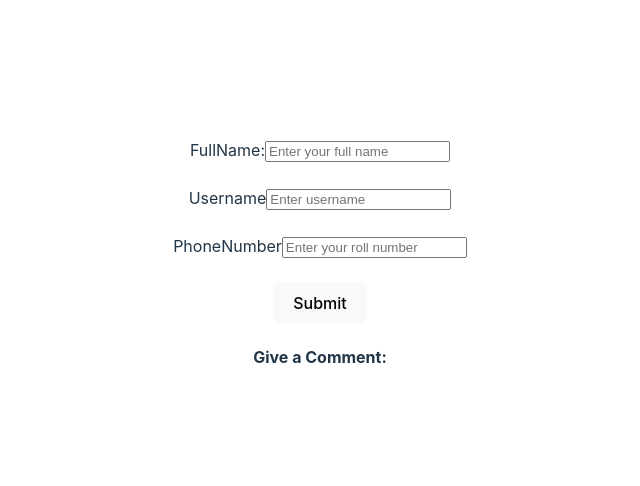
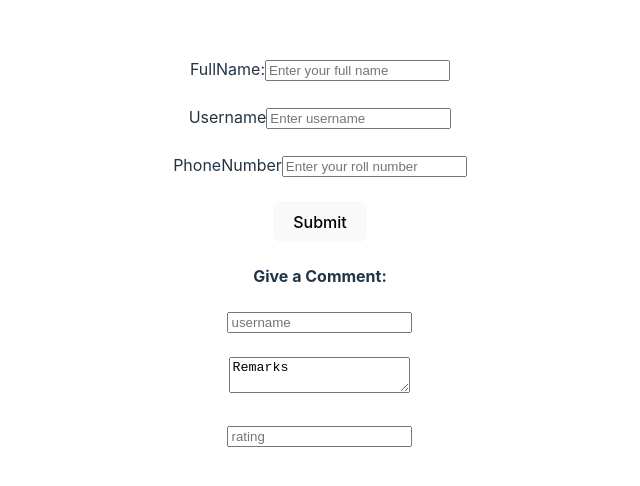
Before and after one commit to RajiaRani/React-Basics, a React (Vite) app in the folder ReactConcepts/form-project/: page / in a window 1280 px wide. Shown: the part 136-622 px from the top of the page, without its empty margins (320-960 px from the left). Built offline with nearby package versions, Linux system fonts and the light colour scheme.

Commit message:
added comments form

```diff
--- a/ReactConcepts/form-project/src/CommentsForm.jsx
+++ b/ReactConcepts/form-project/src/CommentsForm.jsx
@@ -2,6 +2,11 @@ export default function CommentsForm() {
     return (
         <div>
             <h4>Give a Comment:</h4>
+            <form action="">
+                <input type="text" placeholder="username" /> <br /> <br />
+                <textarea>Remarks</textarea>  <br /> <br />
+                <input type="number" placeholder="rating" />  <br /> <br />
+            </form>
         </div>
     )
 }
```
